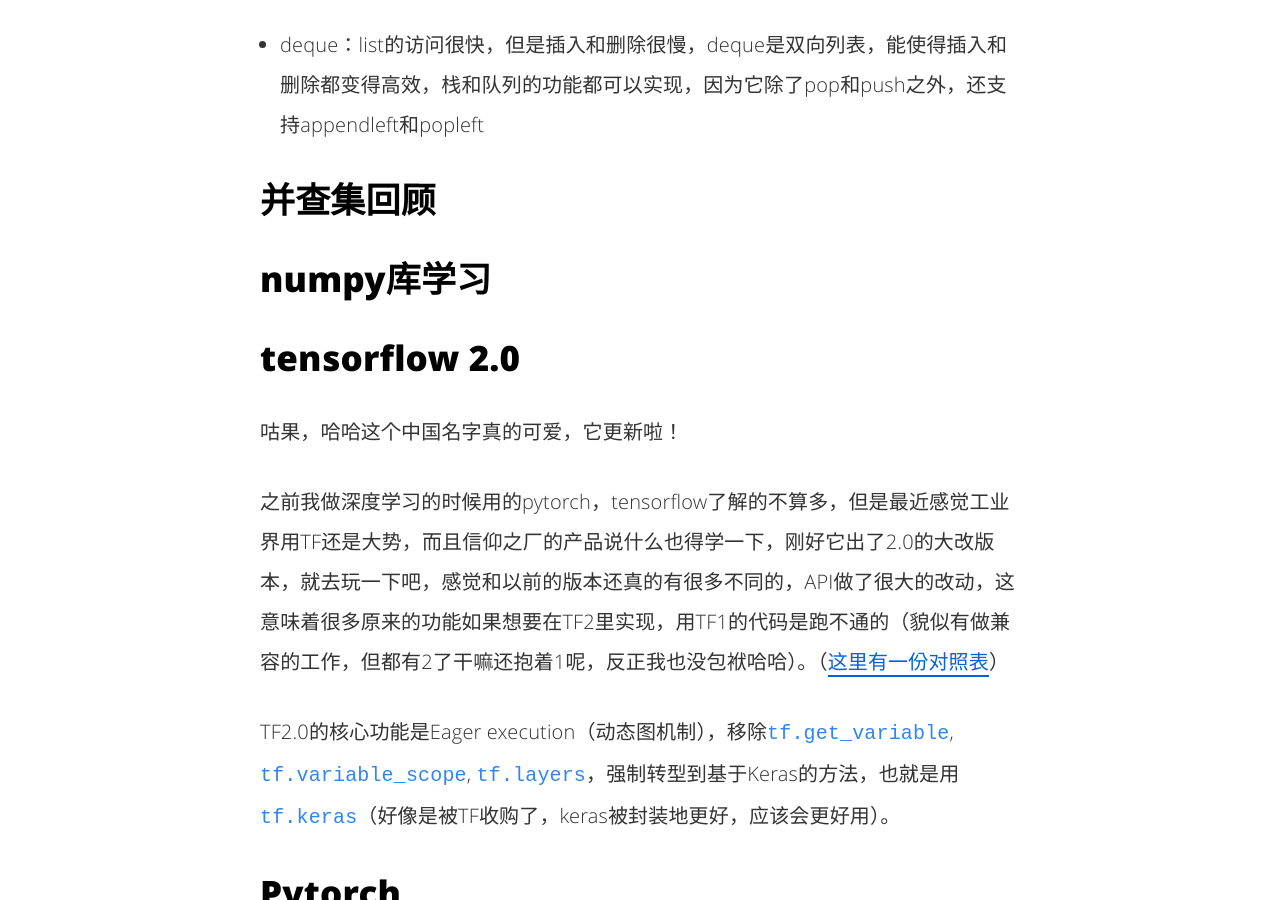
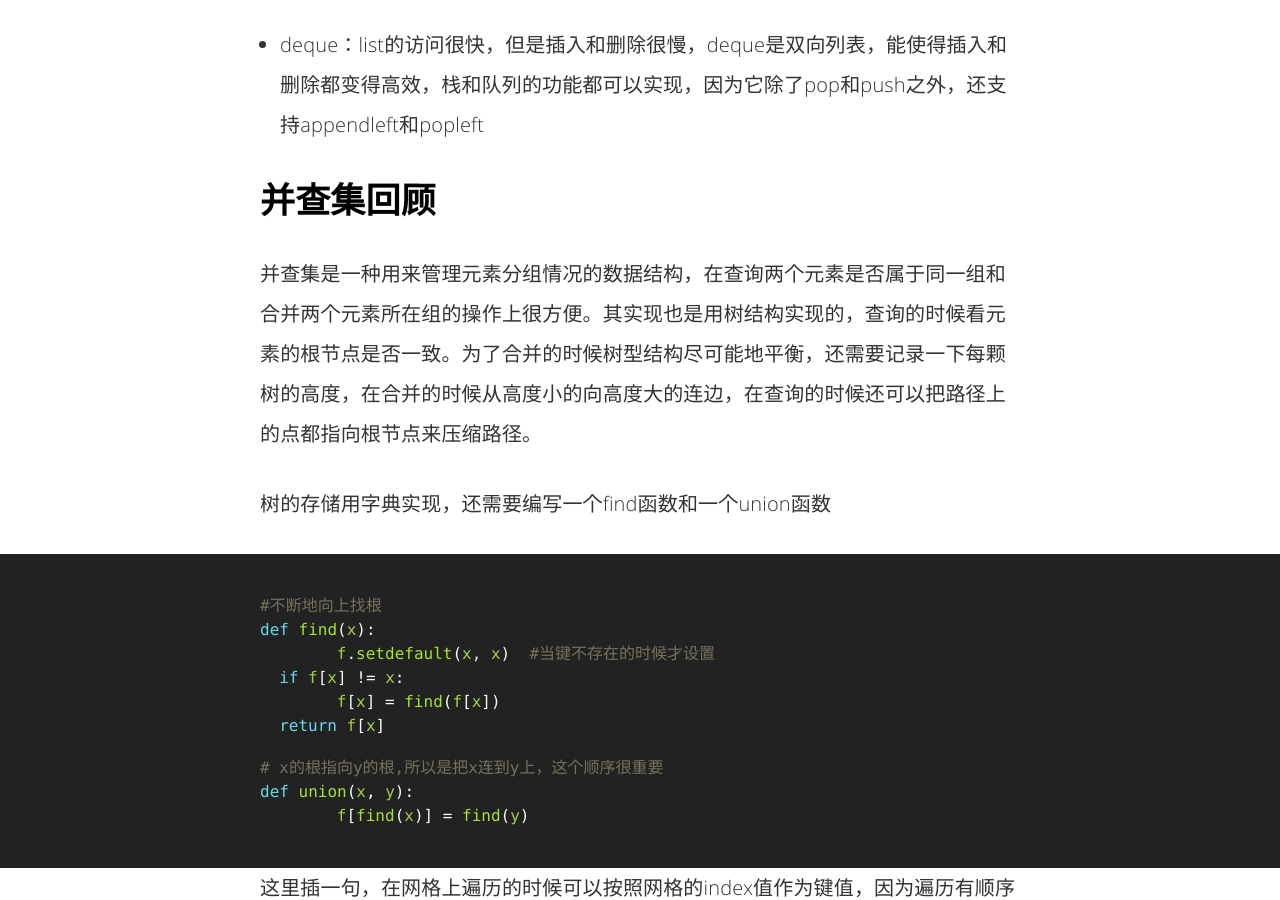
Before and after one commit to clay001/locke.github.io, a Jekyll site: the page built from _posts/2019-11-14-python_learning.md, in a window 1280 px wide and 900 px high, scrolled down 12845 px. Built offline with Jekyll 4.4.1, drawn with Linux system fonts in a browser that asks for light colours; comment, search, counter and statistics services are not loaded; some of the changed text lies outside the part shown.

Commit message:
pylearning

````diff
--- a/_posts/2019-11-14-python_learning.md
+++ b/_posts/2019-11-14-python_learning.md
@@ -245,7 +245,7 @@
 
 ## python中的队列
 
-import queue，有full，empty，put和get函数。 （qsize，clear,
+import queue，有full，empty，put和get函数。 （qsize，clear...)
 
 - d = Queue.Queue()遵循FIFO
 - LifoQueue.LifoQueue() 遵循LIFO
@@ -263,7 +263,24 @@
 
 ## 并查集回顾
 
+并查集是一种用来管理元素分组情况的数据结构，在查询两个元素是否属于同一组和合并两个元素所在组的操作上很方便。其实现也是用树结构实现的，查询的时候看元素的根节点是否一致。为了合并的时候树型结构尽可能地平衡，还需要记录一下每颗树的高度，在合并的时候从高度小的向高度大的连边，在查询的时候还可以把路径上的点都指向根节点来压缩路径。
 
+树的存储用字典实现，还需要编写一个find函数和一个union函数
+
+```python
+#不断地向上找根
+def find(x):
+	f.setdefault(x, x)  #当键不存在的时候才设置
+  if f[x] != x:
+  	f[x] = find(f[x])
+  return f[x]
+
+# x的根指向y的根,所以是把x连到y上，这个顺序很重要
+def union(x, y):
+	f[find(x)] = find(y)
+```
+
+这里插一句，在网格上遍历的时候可以按照网格的index值作为键值，因为遍历有顺序所以只需要合并一下该位置的左边和上边就可以了。
 
 ## numpy库学习
 
````
Also changed, not shown: _posts/2019-11-29-SQL_learning.md (+2 -0 lines).
